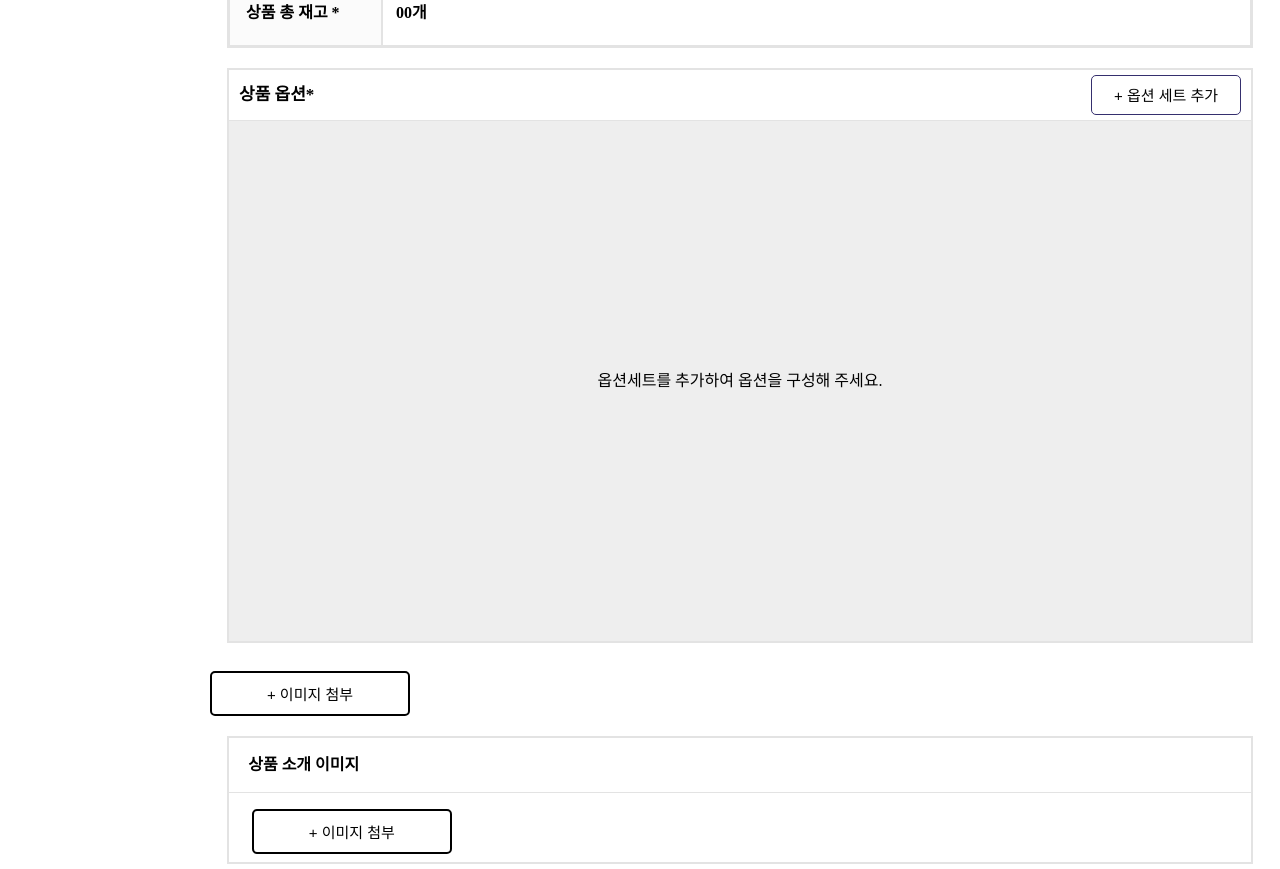
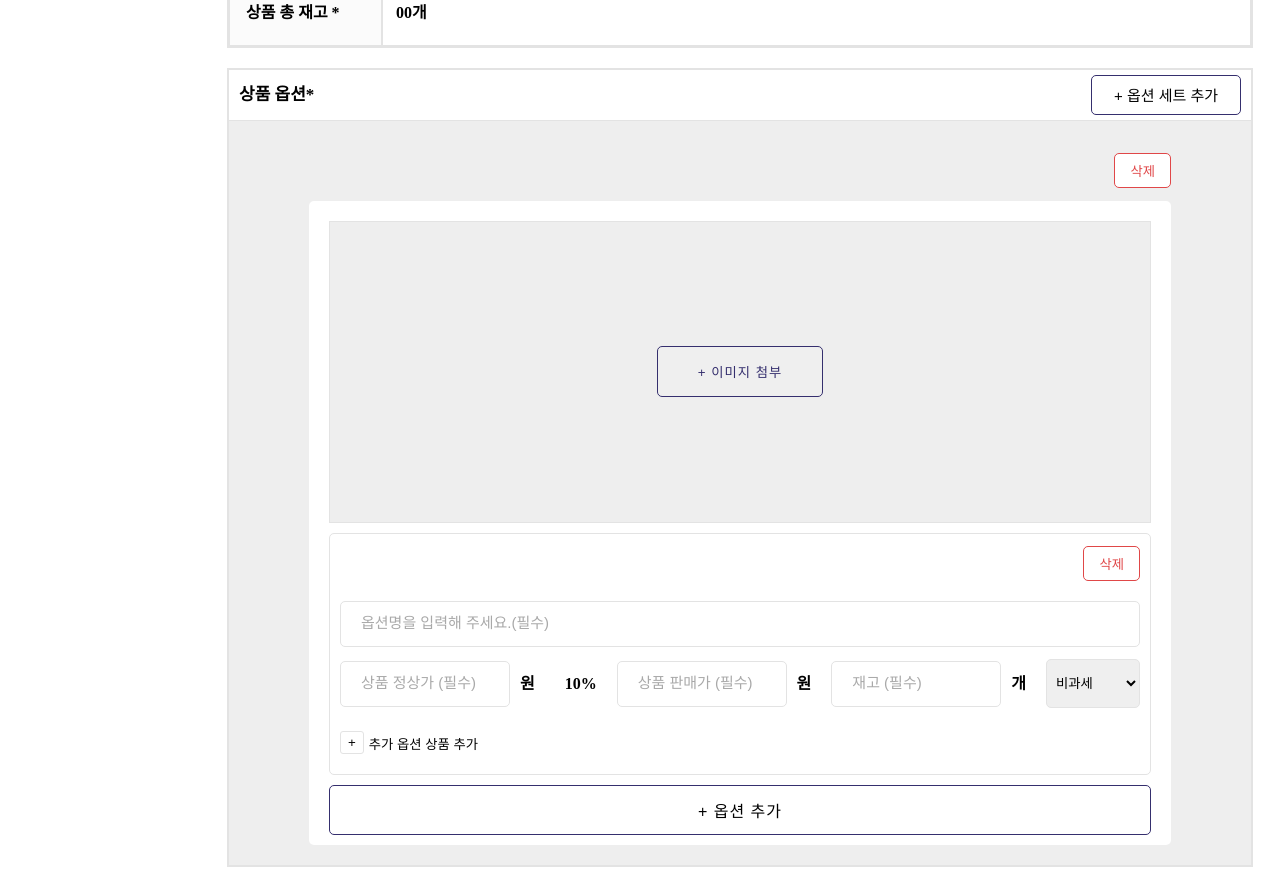
Before and after one commit to PreOnBoarding-Team17/Week1_Product_Registration, a React (Create React App) app: page / in a window 1280 px wide. Shown: the part 1540-2409 px from the top of the page. Built offline with nearby package versions, Linux system fonts and the light colour scheme.

Commit message:
feat: 이미지 프리뷰 구현

```diff
--- a/src/Components/ProductOption/ProductOptionImage.jsx
+++ b/src/Components/ProductOption/ProductOptionImage.jsx
@@ -1,19 +1,19 @@
 import React, { useState, useRef } from "react";
 import "Components/ProductOption/scss/ProductOptionImage.scss";
 
-export default function ProductOptionImage() {
-  const [image, setImage] = useState("");
+export default function ProductOptionImage({ number }) {
+  const [image, setImage] = useState([]);
   const inputRef = useRef(null);
-
+  console.log(image);
   const handleAddImage = (event) => {
     if (event.target.files) {
       const reader = new FileReader();
       reader.onload = (event) => {
-        const previewImage = document.getElementById("preview-image");
+        const previewImage = document.getElementById(`preview-image${number}`);
         previewImage.src = event.target.result;
       };
       reader.readAsDataURL(event.target.files[0]);
-      setImage(event.target.files[0].name);
+      setImage((image) => [...image, event.target.files[0].name]);
     }
   };
 
@@ -27,7 +27,7 @@ export default function ProductOptionImage() {
       {image.length !== 0 ? (
         <img
           className="option-image__preview-image"
-          id="preview-image"
+          id={`preview-image${number}`}
           src=""
           alt="프리뷰 이미지"
         />
--- a/src/Components/ProductOption/ProductOptionSet.jsx
+++ b/src/Components/ProductOption/ProductOptionSet.jsx
@@ -16,7 +16,7 @@ export default function ProductOptionSet({ optionSet, onClick }) {
               <DeleteButton onClick={onClick} />
             </div>
             <div className="option-set__wrapper">
-              <ProductOptionImage />
+              <ProductOptionImage number={element} />
               <ProductOptionList
                 optionList={optionList}
                 onClick={() => handleDeleteOption(setOptionList)}
--- a/src/Components/ProductOption/index.jsx
+++ b/src/Components/ProductOption/index.jsx
@@ -4,7 +4,7 @@ import ProductOptionSet from "Components/ProductOption/ProductOptionSet";
 import "Components/ProductOption/scss/ProductOption.scss";
 
 export default function ProductOption() {
-  const [optionSet, setOptionSet] = useState([]);
+  const [optionSet, setOptionSet] = useState([0]);
   return (
     <section className="gray-box">
       <div className="option__title-box">
```
